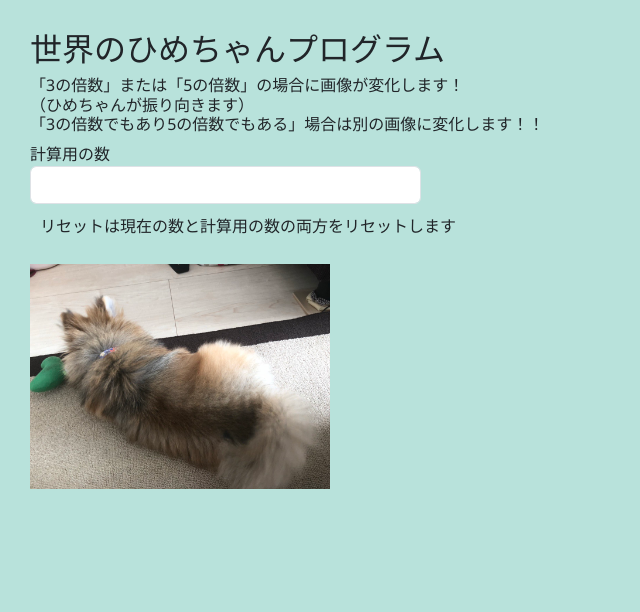
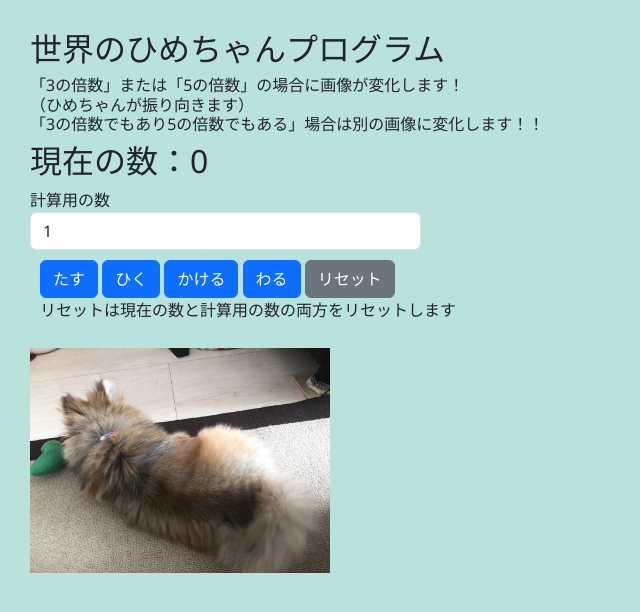
Before and after one commit to LINHSUANTU/FE2024L1301_kadai, a plain HTML site: page Kadai/index.html in a window 1280 px wide. Shown: the whole page, without its empty margins (0-640 px from the left). Drawn offline with nearby package versions, Linux system fonts and the light colour scheme.

Commit message:
作成途中

```diff
--- a/Kadai/index.html
+++ b/Kadai/index.html
@@ -17,19 +17,19 @@
     <div id="app" class="row">
         <div id="number_area" class="col-md-4">
             <!-- 見出しh5で「現在の数：0」を表示する　※0は初期値、計算後は計算結果の値 -->
-
+            <h2>現在の数：{{ count }}</h2>
             計算用の数<input type="number" v-model.number="inNumber" class="form-control">
         </div>
         <div id="btn_area" >
             <!-- たす、ひく、かける、わるボタンを表示する、クリック時に対応するメソッドを呼び出す
                  classには「btn btn-primary」を設定する -->
-
-
-
-
+                    <button @click="tasu" class="btn btn-primary">たす</button>
+                    <button @click="hiku" class="btn btn-primary">ひく</button>
+                    <button @click="kake" class="btn btn-primary">かける</button>
+                    <button @click="waru " class="btn btn-primary">わる</button>
             <!-- リセットボタンを表示する、クリック時に対応するメソッドを呼び出す
                  classには「btn btn-secondary」を設定する -->
-
+                 <button @click="reset" class="btn btn-secondary">リセット</button>
             <p>リセットは現在の数と計算用の数の両方をリセットします</p>
         </div>
         <div id="image_area">
--- a/Kadai/script/script.js
+++ b/Kadai/script/script.js
@@ -4,31 +4,31 @@ new Vue({
     data() {
         return {
             //「現在の数」表示用データ，「計算用の数」取得用データを準備する（2行）
-
-
+            count: 0,
+            inNumber:1
         };
     },
     methods: {
         /* ボタン押下時に動作するメソッドを準備する（たす、ひく、かける、わる、リセット）
            現在の数に応じて表示する画像を変更するメソッドを準備する */
         tasu() {
-
+            this.count+=this.inNumber;
 
         },
         hiku() {
-
+            this.count-=this.inNumber;
 
         },
         kake() {
-
+            this.count*=this.inNumber;
 
         },
         waru() {
-
+            this.count/=this.inNumber;
 
         },
         reset() {
-
+            this.count =0;
 
         },
         imageChange() {
```
